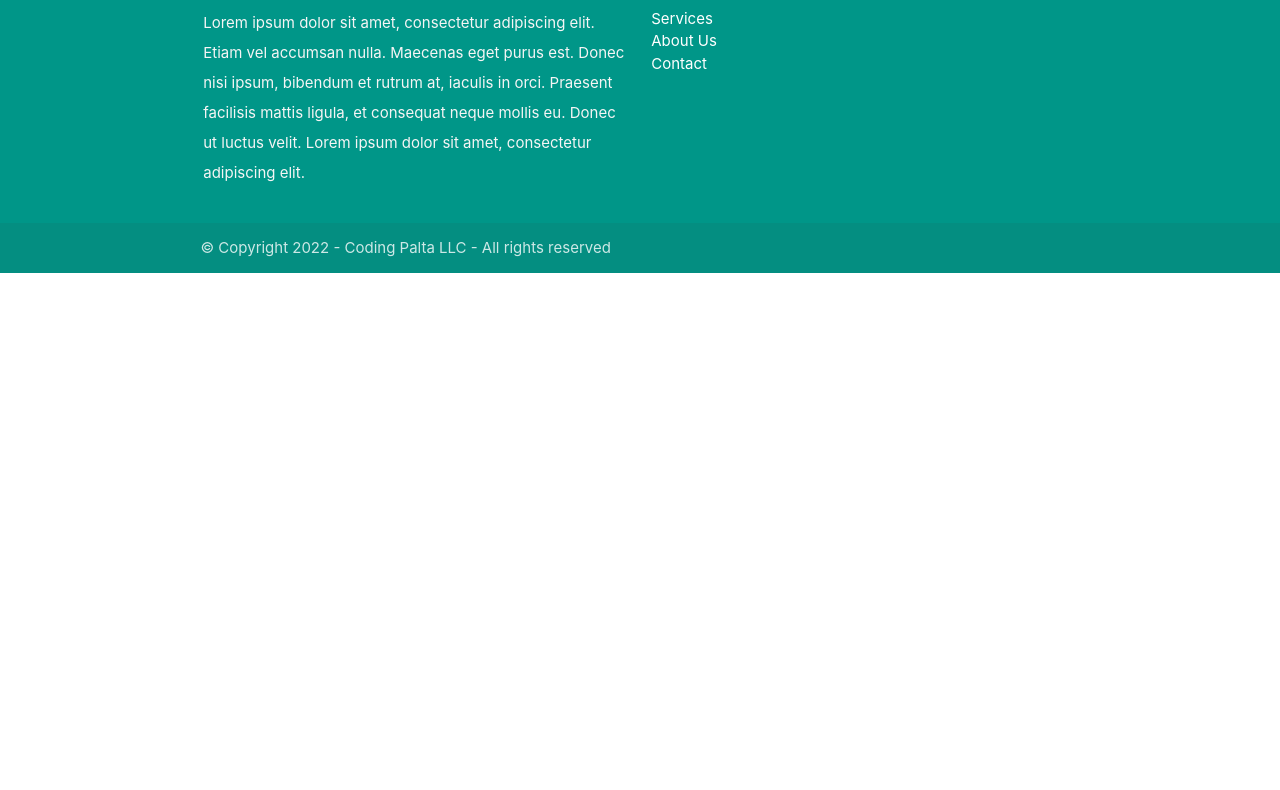
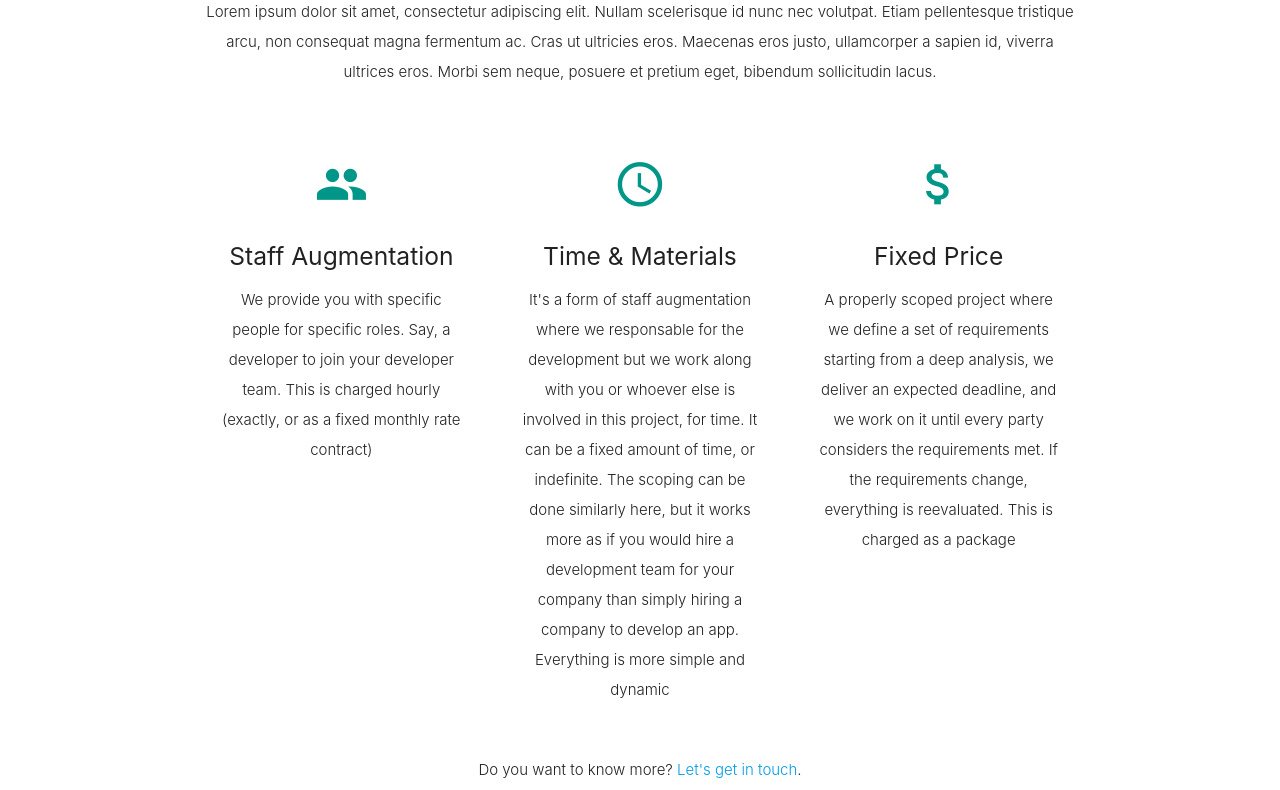
Before and after one commit to franc5/coding-palta-web, a Gatsby site: page /services in a window 1280 px wide. Shown: the part 157-947 px from the top of the page. Before the commit the page ends 800 px from the top, so only its background shows below. Built offline with nearby package versions, Linux system fonts and the light colour scheme; Gatsby itself is replaced by a stand-in of ours.

Commit message:
Add some information to the services section

```diff
--- /dev/null
+++ b/src/components/Item.tsx
@@ -0,0 +1,21 @@
+import React from "react";
+
+export interface Service {
+  icon: string;
+  title: string;
+  description: string;
+}
+
+export default function Item({ icon, title, description }: Service) {
+  return (
+    <div className="col s12 m4">
+      <div className="icon-block">
+        <h2 className="center teal-text">
+          <i className="material-icons">{icon}</i>
+        </h2>
+        <h5 className="center">{title}</h5>
+        <p className="center light">{description}</p>
+      </div>
+    </div>
+  );
+}
--- /dev/null
+++ b/src/components/OneTopicSection.tsx
@@ -0,0 +1,17 @@
+import React from "react";
+
+interface Props {
+  title: string;
+  description: string;
+}
+
+export default function OneTopicSection({ title, description }: Props) {
+  return (
+    <div className="row">
+      <div className="col s12 center">
+        <h4>{title}</h4>
+        <p className="center-align light">{description}</p>
+      </div>
+    </div>
+  );
+}
--- a/src/pages/services.tsx
+++ b/src/pages/services.tsx
@@ -1,7 +1,47 @@
 import React from "react";
+import { Link } from "gatsby";
+
+import Item, { Service } from "../components/Item";
+import OneTopicSection from "../components/OneTopicSection";
+
+const SERVICES: Array<Service> = [{
+  icon: "group",
+  title: "Staff Augmentation",
+  description: "We provide you with specific people for specific roles. Say, a developer to join your developer team. This is charged hourly (exactly, or as a fixed monthly rate contract)",
+}, {
+  icon: "access_time",
+  title: "Time & Materials",
+  description: "It's a form of staff augmentation where we responsable for the development but we work along with you or whoever else is involved in this project, for time. It can be a fixed amount of time, or indefinite. The scoping can be done similarly here, but it works more as if you would hire a development team for your company than simply hiring a company to develop an app. Everything is more simple and dynamic",
+}, {
+  icon: "attach_money",
+  title: "Fixed Price",
+  description: "A properly scoped project where we define a set of requirements starting from a deep analysis, we deliver an expected deadline, and we work on it until every party considers the requirements met. If the requirements change, everything is reevaluated. This is charged as a package",
+}];
 
 export default function ServicesPage() {
   return (
-    <main>Services</main>
+    <div className="container">
+      <div className="section">
+
+        {/* TODO: Add a paragraph explaining that we are a young company aiming to provide professional services to help startups grow faster */}
+        <OneTopicSection
+          title="Our Services"
+          description="Lorem ipsum dolor sit amet, consectetur adipiscing elit. Nullam scelerisque id nunc nec volutpat. Etiam pellentesque tristique arcu, non consequat magna fermentum ac. Cras ut ultricies eros. Maecenas eros justo, ullamcorper a sapien id, viverra ultrices eros. Morbi sem neque, posuere et pretium eget, bibendum sollicitudin lacus."
+        />
+
+        <div className="row">
+          {SERVICES.map(service => <Item {...service} />)}
+        </div>
+
+        <div className="row">
+          <div className="col s12 center">
+            <p className="light">
+              Do you want to know more? <Link to="/contact">Let's get in touch</Link>.
+            </p>
+          </div>
+        </div>
+
+      </div>
+    </div>
   );
 }
```
